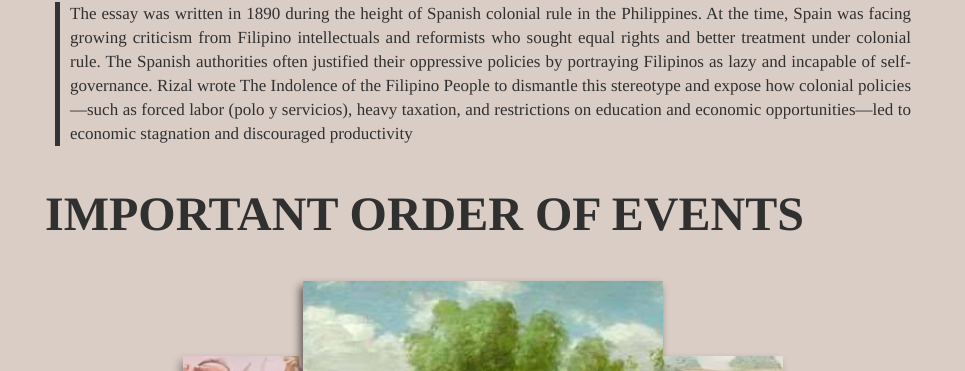
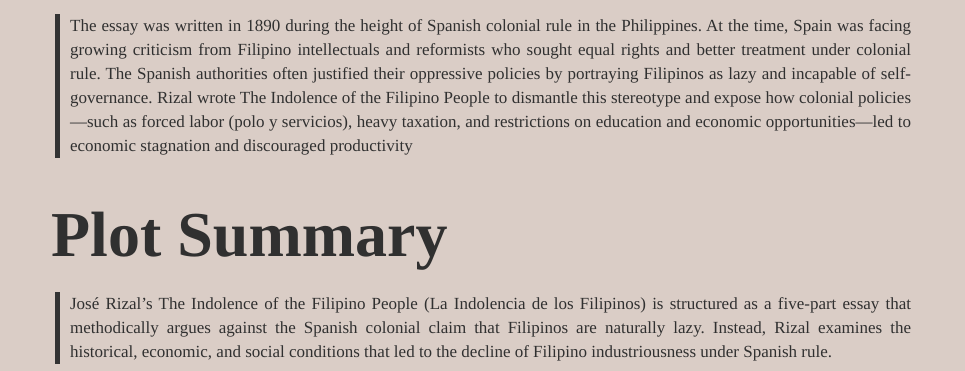
Before and after one commit to Kowlinz/Rizal, a plain HTML site: page works.html in a window 1280 px wide. Shown: the part 581-952 px from the top of the page, without its empty margins (157-1122 px from the left). Drawn offline with Linux system fonts and the light colour scheme; a web font is replaced by a local one.

Commit message:
added plot summary

```diff
--- a/works.html
+++ b/works.html
@@ -60,7 +60,7 @@
 
 
             <section class="content">
-                <h3 class="content-title">THE INDOLENCE OF THE FILIPINOS</h3>
+                <h3 style="margin-top:2rem;" class="content-title">THE INDOLENCE OF THE FILIPINOS</h3>
                 <p class="content-text">The essay was written in 1890 during the height of Spanish colonial rule in the
                     Philippines. At the time, Spain was facing growing criticism from Filipino intellectuals and
                     reformists who sought equal rights and better treatment under colonial rule. The Spanish
@@ -70,6 +70,26 @@
                     heavy taxation, and restrictions on education and economic opportunities—led to economic
                     stagnation and discouraged productivity</p>
             </section>
+
+            <div class="headline-container">
+
+                <div class="headline-text">
+
+
+                    <h1 style="font-size:4rem; padding-left:1rem; margin: 0 0 0 0;">Plot Summary </h1>
+
+                </div>
+
+                <p class="date"><br></p>
+            </div>
+
+            <section class="content">
+                <p class="content-text">José Rizal’s The Indolence of the Filipino People (La Indolencia de los Filipinos) is
+                    structured as a five-part essay that methodically argues against the Spanish colonial claim
+                    that Filipinos are naturally lazy. Instead, Rizal examines the historical, economic, and social
+                    conditions that led to the decline of Filipino industriousness under Spanish rule. </p>
+            </section>
+
 
             <section class="events">
                 <h2 class="events-title">IMPORTANT ORDER OF EVENTS</h2>
```
